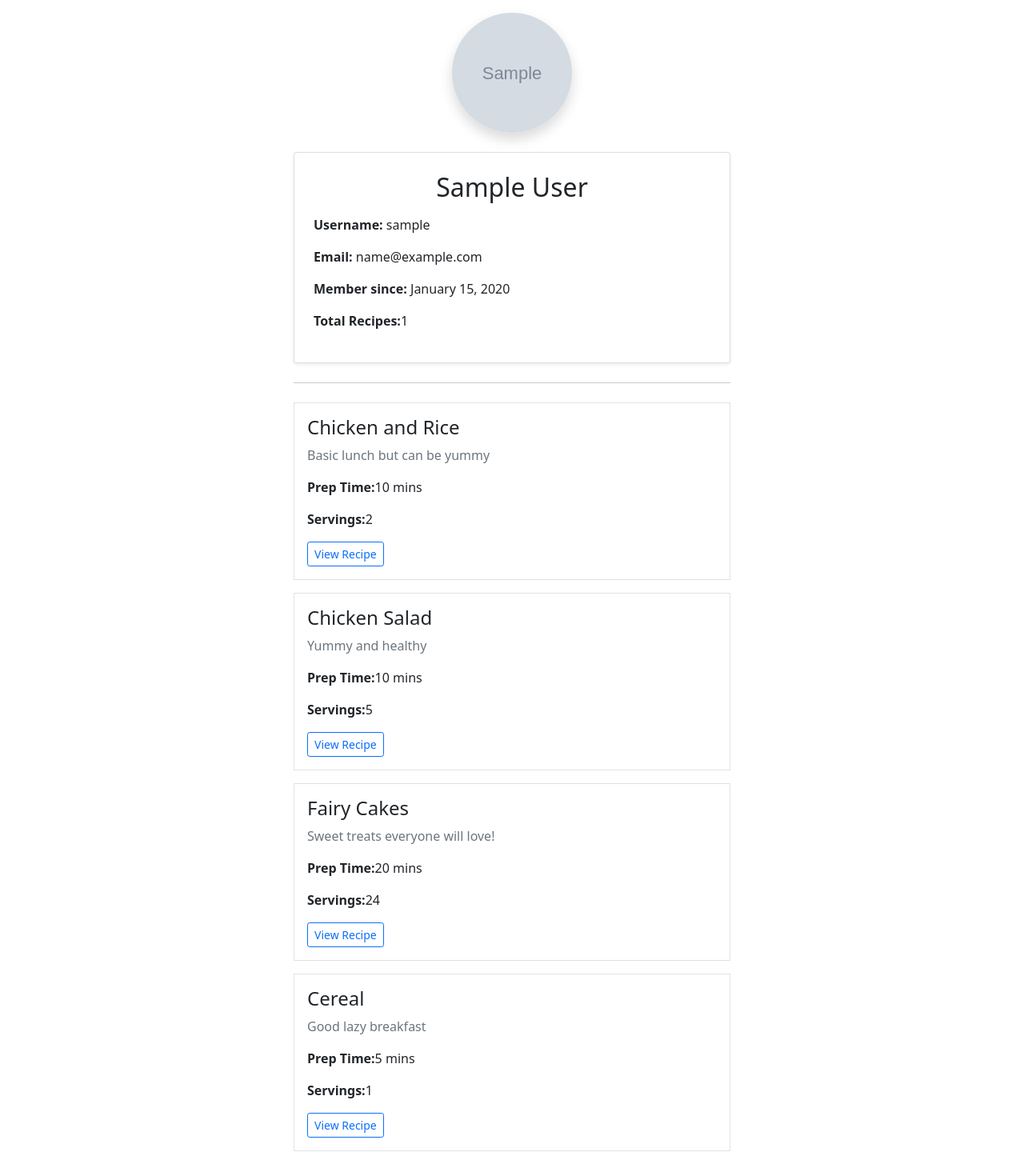
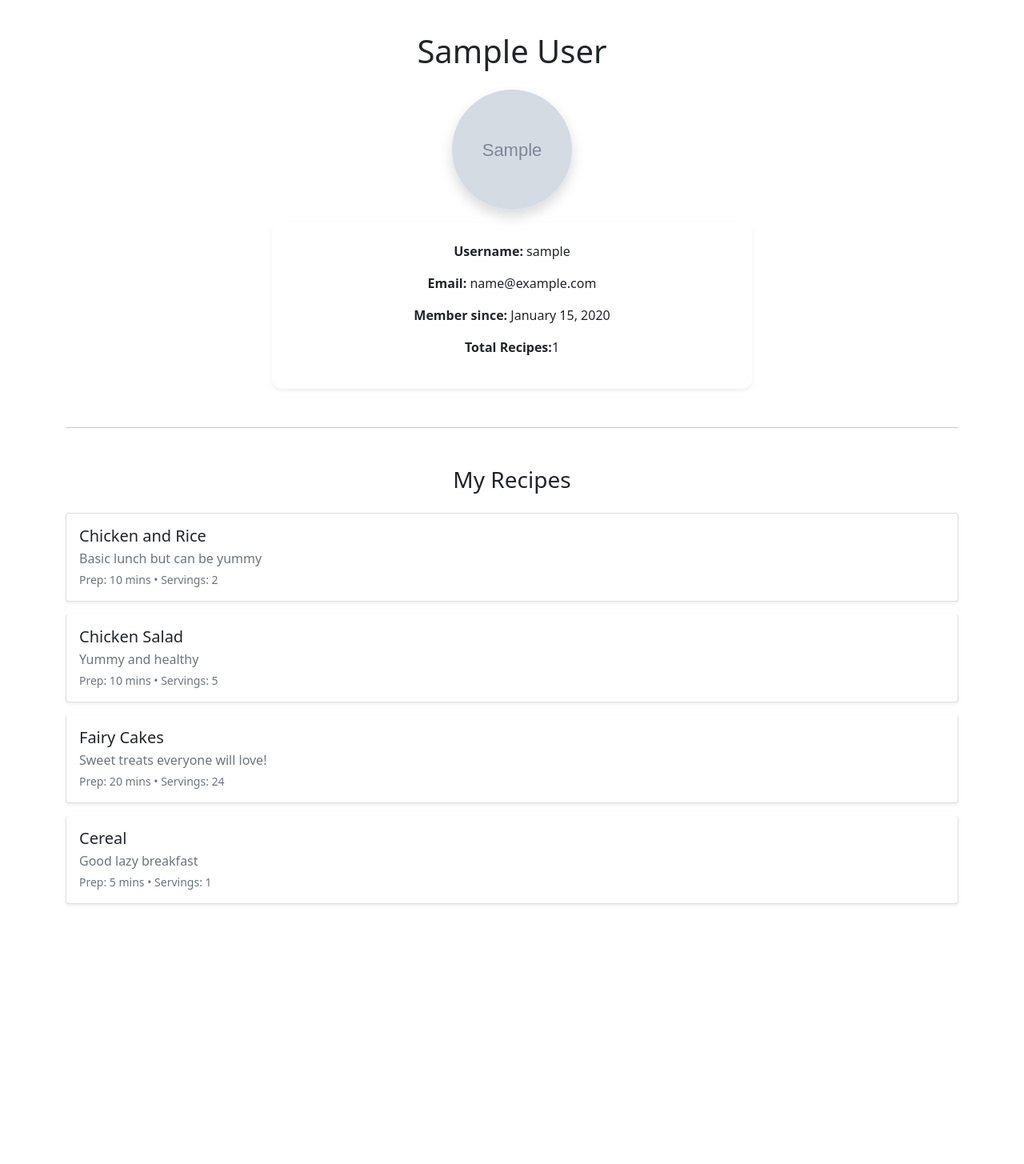
Before and after one commit to sweetsylk/juniper6, a Django app: template recipes/templates/profile_view.html in a window 1280 px wide. Shown: the part 56-1511 px from the top of the page at 80% size. After the commit the page ends 1187 px from the top, so only its background shows below. Run offline with Django 5.2, Linux system fonts and the light colour scheme; data comes from the database, SQL or seed files in the repository; tables that the repository leaves empty hold one stand-in row (values such as "Sample post"); the template is opened without the code that fills it: values that come from a table or form of the project are taken from there, most other values are stand-ins (such as "Sample title", 1, 10 or a date in 2020); grey boxes marked "Sample" are stand-in pictures; some libraries are stand-ins or nearby versions.

Commit message:
Improve profile layout

```diff
--- a/recipes/templates/profile_view.html
+++ b/recipes/templates/profile_view.html
@@ -2,7 +2,9 @@
 {% block content %}
 <div class="container">
   <div class="row justify-content-center">
-    <div class="col-md-6">
+    <div class="col-md-12">
+
+      <h1 class="text-center mt-4 mb-4">{{ profile_user.full_name }}</h1>
 
       {% if profile_user.profile_image %}
         <img src="{{ profile_user.profile_image.url }}"
@@ -16,9 +18,8 @@
             style="width: 150px; height: 150px; object-fit: cover;">
       {% endif %}
 
-      <div class="card p-4 shadow-sm mt-4">
-        <h2 class="text-center mb-3">{{ profile_user.full_name }}</h2>
-
+      <div class="profile-card shadow-sm p-4 mx-auto text-center"
+        style="max-width: 600px; border-radius: 12px;">
         <p><strong>Username:</strong> {{ profile_user.username }}</p>
         <p><strong>Email:</strong> {{ profile_user.email }}</p>
         <p><strong>Member since:</strong> {{ profile_user.date_joined|date:"F j, Y" }}</p>
@@ -26,38 +27,58 @@
       </div>
 
       {% if request.user == profile_user%}
-      <div class="mt-4 text-center">
-        <a href="{% url 'profile' %}" class="btn btn-primary me-2">Edit Profile</a>
-        <a href="{% url 'create_recipe' %}" class="btn btn-primary me-2">Create Recipe</a>
-      </div>
+        <div class="d-flex justify-content-center gap-3 mt-3">
+
+          <a href="{% url 'profile' %}" class="btn btn-outline-secondary d-flex align-items-center gap-2">
+          <svg xmlns="http://www.w3.org/2000/svg" width="16" height="16" fill="currentColor" class="bi bi-pencil-fill" viewBox="0 0 16 16">
+            <path d="M12.854.146a.5.5 0 0 0-.707 0L10.5 1.793 14.207 5.5l1.647-1.646a.5.5 0 0 0 0-.708zm.646 6.061L9.793 2.5 3.293 9H3.5a.5.5 0 0 1 .5.5v.5h.5a.5.5 0 0 1 .5.5v.5h.5a.5.5 0 0 1 .5.5v.5h.5a.5.5 0 0 1 .5.5v.207zm-7.468 7.468A.5.5 0 0 1 6 13.5V13h-.5a.5.5 0 0 1-.5-.5V12h-.5a.5.5 0 0 1-.5-.5V11h-.5a.5.5 0 0 1-.5-.5V10h-.5a.5.5 0 0 1-.175-.032l-.179.178a.5.5 0 0 0-.11.168l-2 5a.5.5 0 0 0 .65.65l5-2a.5.5 0 0 0 .168-.11z"/>
+          </svg>
+          Edit Profile
+      </a>
+
+      <a href="{% url 'create_recipe' %}" class="btn btn-outline-success d-flex align-items-center gap-2">
+          <svg xmlns="http://www.w3.org/2000/svg" width="16" height="16" fill="currentColor" class="bi bi-plus" viewBox="0 0 16 16">
+            <path d="M8 4a.5.5 0 0 1 .5.5v3h3a.5.5 0 0 1 0 1h-3v3a.5.5 0 0 1-1 0v-3h-3a.5.5 0 0 1 0-1h3v-3A.5.5 0 0 1 8 4"/>
+          </svg>
+          Create Recipe
+      </a>
+
+
+        </div>
       {% endif %}
 
-      <hr class="my-4">
       {% if user_recipes %}
+      <hr class="my-5">
+
+      <h3 class="text-center mb-4">My Recipes</h3>
+
+      <div class="list-group">
+
         {% for recipe in user_recipes %}
-        <div class="mb-3 p-3 border rounder">
-          <h4>{{ recipe.title }}</h4>
-          <p class="text-muted">
-            {{ recipe.description|truncatewords:20}}
-          </p>
-          {% if recipe.image %}
-                <img src="{{ recipe.image.url }}"
-                     class="img-fluid rounded mb-2"
-                     style="max-height: 150px;">
-          {% endif %}
+        <a href="{% url 'recipe' %}?id={{ recipe.id }}"
+            class="list-group-item list-group-item-action py-3 mb-3 rounded shadow-sm">
+        <div class="d-flex align-items-center">
 
-          <p><strong>Prep Time:</strong>{{ recipe.prep_time }} mins</p>
-          <p><strong>Servings:</strong>{{ recipe.servings }}</p>
+            {% if recipe.image %}
+            <img src ="{{ recipe.image.url }}" class="rounded me-3" style="width: 90px; height: 90px; object-fit: cover;">
+            {% endif %}
 
-          <a href="#" class="btn btn-sm btn-outline-primary">
-                View Recipe
-              </a>
+            <div class="flex-grow-1">
+              <h5 class="mb-1">{{ recipe.title }}</h5>
+              <p class="text-muted mb-1">{{ recipe.description|truncatewords:20 }}</p>
+                <div class="small text-muted">
+                  Prep: {{ recipe.prep_time }} mins • Servings: {{ recipe.servings }}
+                </div>
+              </div>
             </div>
+
+          </a>
           {% endfor %}
+        </div>
+
         {% else %}
           <p class="text-muted text-center">You haven’t created any recipes yet.</p>
         {% endif %}
-      </div>
 
     </div>
   </div>
```
